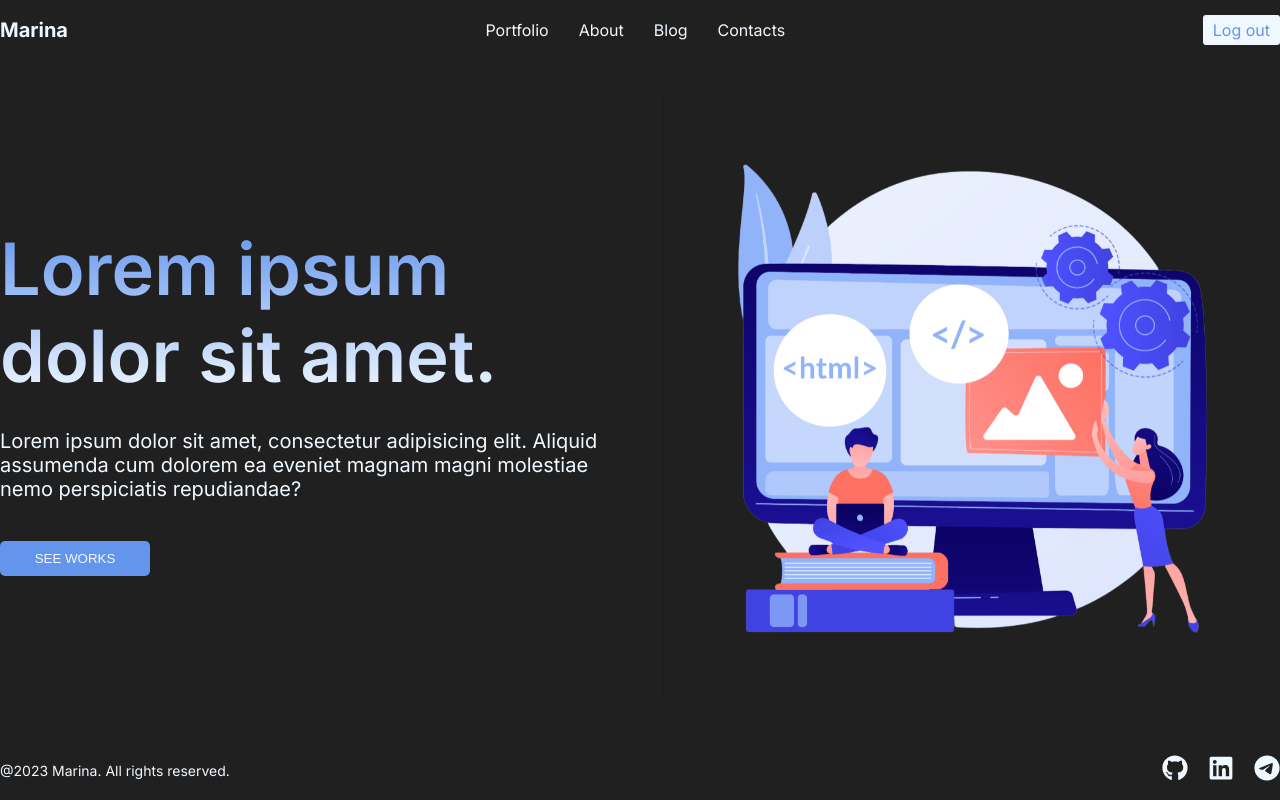
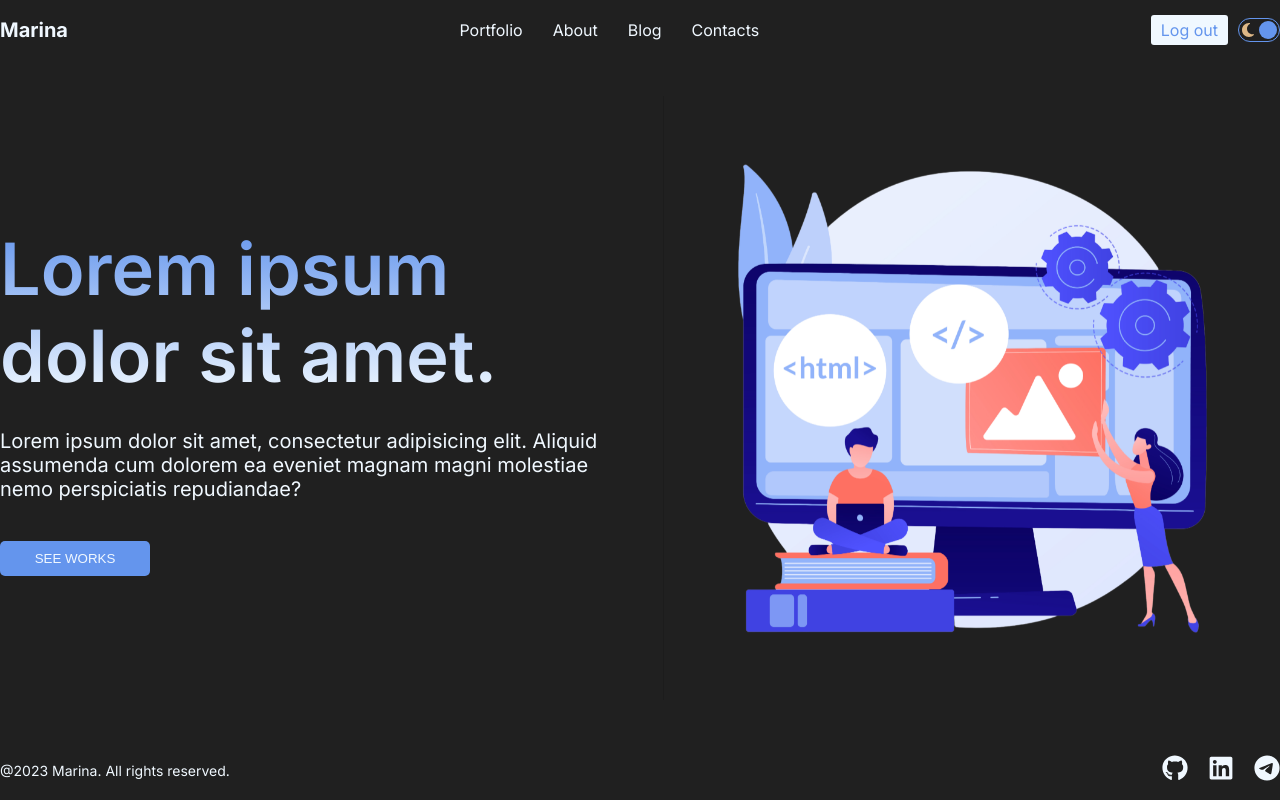
Before and after one commit to Marinad16/next-project, a Next.js app: page / in a window 1280 px wide. Built offline with nearby package versions, Linux system fonts and the light colour scheme.

Commit message:
add theme change

```diff
--- /dev/null
+++ b/context/ThemeContext.js
@@ -0,0 +1,21 @@
+"use client"
+
+import {createContext, useState} from "react"
+
+export const ThemeContext = createContext();
+
+export const ThemeProvider = ({children}) => {
+    const [mode, setMode] = useState("dark");
+
+    const toggleMode = () => {
+        setMode((prevState => (prevState === "dark" ? "light" : "dark")))
+    };
+
+    return (
+        <ThemeContext.Provider value={{toggleMode, mode}}>
+            <div className={`theme ${mode}`}>
+                {children}
+            </div>
+        </ThemeContext.Provider>
+        )
+}
--- a/src/app/globals.scss
+++ b/src/app/globals.scss
@@ -8,6 +8,21 @@ html,
 body {
   max-width: 100vw;
   overflow-x: hidden;
+  &::-webkit-scrollbar {
+    display: none;  /* Safari and Chrome */
+  }
+}
+
+.theme {
+  transition: all .4s ease;
+}
+
+.light {
+  background-color: aliceblue;
+  color: #202020;
+}
+
+.dark {
   background-color: #202020;
   color: aliceblue;
 }
--- a/src/app/layout.js
+++ b/src/app/layout.js
@@ -3,6 +3,7 @@ import {Inter} from 'next/font/google'
 import Navbar from "@/components/navbar/Navbar";
 import Footer from "@/components/footer/Footer";
 import '../styles/_variables.scss';
+import {ThemeProvider} from "../../context/ThemeContext";
 
 const inter = Inter({subsets: ['latin']})
 
@@ -15,11 +16,13 @@ export default function RootLayout({children}) {
     return (
         <html lang="en">
             <body className={inter.className}>
+            <ThemeProvider >
                 <div className="container">
                     <Navbar/>
                     {children}
                     <Footer/>
                 </div>
+            </ThemeProvider>
             </body>
         </html>
     )
--- a/src/app/portfolio/page.jsx
+++ b/src/app/portfolio/page.jsx
@@ -51,7 +51,7 @@ const projects = [
         image: "harvest.png"
     },
     {
-        id: 5,
+        id: 6,
         slug: "download-center",
         title: "Download Center",
         about: "Download Center for IEC Telecom company.",
@@ -67,8 +67,8 @@ const Portfolio = () => {
             <h1>My Works</h1>
             <div className={styles.list}>
                 {projects.map(project => (
-                    <Link  href={`/portfolio/${project.slug}`} className={styles.item}>
-                        <Image src={BabyFit} className={styles.image}/>
+                    <Link href={`/portfolio/${project.slug}`} className={styles.item} key={project.slug}>
+                        <Image src={BabyFit} className={styles.image} alt={project.title}/>
                         <h3 className={styles.title}>Project</h3>
                     </Link>
                 ))}
--- a/src/app/portfolio/page.module.scss
+++ b/src/app/portfolio/page.module.scss
@@ -20,7 +20,6 @@
   &:hover {
     .image {
       transform: scale(1.05);
-      filter: opacity(0.7);
     }
     .title {
       color: cornflowerblue;
@@ -33,10 +32,12 @@
   height: 100%;
   object-fit: cover;
   transition: all .5s ease;
+  -webkit-filter: grayscale(100%);
+  filter: grayscale(100%);
 }
 
 .title {
-  font-size: 32px;
+  font-size: 48px;
   font-weight: 600;
   color: transparent;
   position: absolute;
--- /dev/null
+++ b/src/components/DarkMode/DarkMode.jsx
@@ -0,0 +1,21 @@
+"use client"
+
+import React, {useContext} from "react";
+import styles from "./darkMode.module.scss";
+import MoonIcon from "@/components/icons/Moon";
+import SunIcon from "@/components/icons/Sun";
+import {ThemeContext} from "../../../context/ThemeContext";
+
+const DarkMode = () => {
+    const {toggleMode, mode} = useContext(ThemeContext);
+    return (
+        <div className={styles.container} onClick={toggleMode}>
+            <MoonIcon className={styles.icon}/>
+            <SunIcon className={styles.icon}/>
+            <div className={styles.ball}
+                 style={mode === "light" ? {left: "2px"} : {right: "2px"}}></div>
+        </div>
+    )
+}
+
+export default DarkMode;
--- /dev/null
+++ b/src/components/DarkMode/darkMode.module.scss
@@ -0,0 +1,27 @@
+.container {
+  width: 42px;
+  height: 24px;
+  border-radius: 30px;
+  border: 1px solid cornflowerblue;
+  display: flex;
+  justify-content: space-between;
+  align-items: center;
+  padding: 3px;
+  position: relative;
+  cursor: pointer;
+}
+
+.icon {
+  font-size: 16px;
+  path {
+    fill: burlywood;
+  }
+}
+
+.ball {
+  width: 18px;
+  height: 18px;
+  background-color: cornflowerblue;
+  border-radius: 50%;
+  position: absolute;
+}
--- a/src/components/footer/footer.module.scss
+++ b/src/components/footer/footer.module.scss
@@ -29,3 +29,21 @@
     }
   }
 }
+
+.socialLink {
+  svg {
+    width: 26px;
+    height: 26px;
+    path {
+      transition: fill .4s ease;
+      fill: aliceblue;
+    }
+  }
+  &:hover {
+    svg {
+      path {
+        fill: cornflowerblue;
+      }
+    }
+  }
+}
--- /dev/null
+++ b/src/components/icons/Moon.jsx
@@ -0,0 +1,7 @@
+import * as React from "react"
+const MoonIcon = ({className}) => (
+    <svg className={className} xmlns="http://www.w3.org/2000/svg" height="1em" viewBox="0 0 384 512">
+        <path d="M223.5 32C100 32 0 132.3 0 256s100 224 223.5 224c60.6 0 115.5-24.2 155.8-63.4 5-4.9 6.3-12.5 3.1-18.7s-10.1-9.7-17-8.5c-9.8 1.7-19.8 2.6-30.1 2.6-96.9 0-175.5-78.8-175.5-176 0-65.8 36-123.1 89.3-153.3 6.1-3.5 9.2-10.5 7.7-17.3s-7.3-11.9-14.3-12.5c-6.3-.5-12.6-.8-19-.8z" />
+    </svg>
+)
+export default MoonIcon
--- /dev/null
+++ b/src/components/icons/Sun.jsx
@@ -0,0 +1,7 @@
+import * as React from "react"
+const SunIcon = ({className}) => (
+    <svg className={className} xmlns="http://www.w3.org/2000/svg" height="1em" viewBox="0 0 512 512">
+        <path d="M361.5 1.2c5 2.1 8.6 6.6 9.6 11.9L391 121l107.9 19.8c5.3 1 9.8 4.6 11.9 9.6s1.5 10.7-1.6 15.2L446.9 256l62.3 90.3c3.1 4.5 3.7 10.2 1.6 15.2s-6.6 8.6-11.9 9.6L391 391l-19.9 107.9c-1 5.3-4.6 9.8-9.6 11.9s-10.7 1.5-15.2-1.6L256 446.9l-90.3 62.3c-4.5 3.1-10.2 3.7-15.2 1.6s-8.6-6.6-9.6-11.9L121 391 13.1 371.1c-5.3-1-9.8-4.6-11.9-9.6s-1.5-10.7 1.6-15.2L65.1 256 2.8 165.7c-3.1-4.5-3.7-10.2-1.6-15.2s6.6-8.6 11.9-9.6L121 121l19.9-107.9c1-5.3 4.6-9.8 9.6-11.9s10.7-1.5 15.2 1.6L256 65.1l90.3-62.3c4.5-3.1 10.2-3.7 15.2-1.6zM160 256a96 96 0 1 1 192 0 96 96 0 1 1-192 0zm224 0a128 128 0 1 0-256 0 128 128 0 1 0 256 0z" />
+    </svg>
+)
+export default SunIcon
--- a/src/components/navbar/Navbar.jsx
+++ b/src/components/navbar/Navbar.jsx
@@ -1,6 +1,7 @@
 import React from "react";
 import Link from "next/link";
 import styles from "./navbar.module.scss";
+import DarkMode from "@/components/DarkMode/DarkMode";
 
 const links = [
     {
@@ -9,17 +10,17 @@ const links = [
         url: "/portfolio"
     },
     {
-        id: 1,
+        id: 2,
         title: "About",
         url: "/about"
     },
     {
-        id: 1,
+        id: 3,
         title: "Blog",
         url: "/blog"
     },
     {
-        id: 1,
+        id: 4,
         title: "Contacts",
         url: "/contact"
     },
@@ -32,12 +33,15 @@ const Navbar = () => {
             <Link href="/" className={styles.logo}>Marina</Link>
             <div className={styles.links}>
                 {links.map((link) => (
-                    <Link href={link.url} key={link.id}>{link.title}</Link>
+                    <Link href={link.url} key={link.id} rel="preload">{link.title}</Link>
                 ))}
             </div>
-            <button className={styles.logout}>
-                Log out
-            </button>
+            <div className={styles.container}>
+                <button className={styles.logout}>
+                    Log out
+                </button>
+                <DarkMode/>
+            </div>
         </div>
     )
 }
--- a/src/components/navbar/navbar.module.scss
+++ b/src/components/navbar/navbar.module.scss
@@ -4,6 +4,7 @@
   display: flex;
   align-items: center;
   justify-content: space-between;
+  gap: 10px;
 }
 
 .logo {
```
